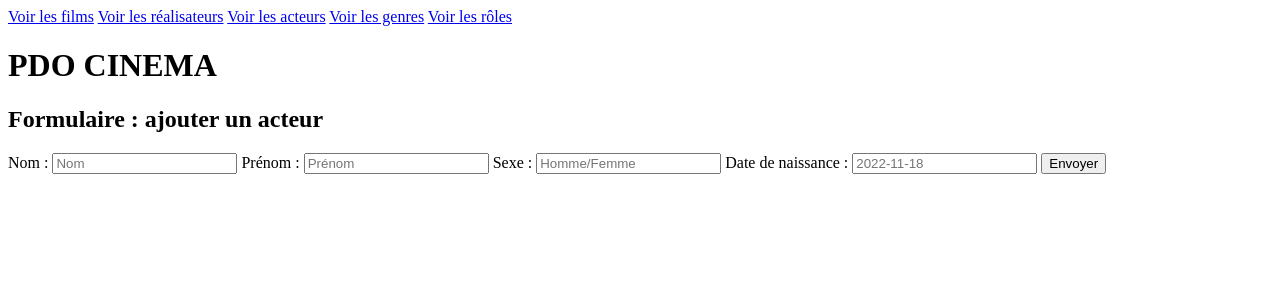
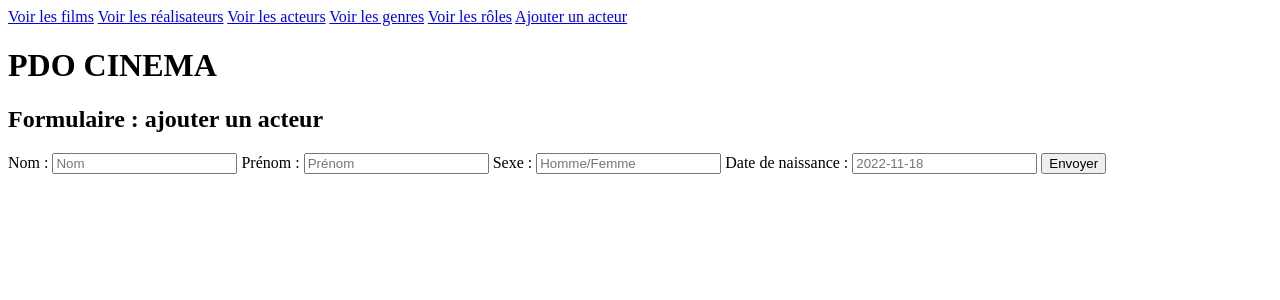
Before and after one commit to mayados/cinema_mvc, a PHP site: template view/ajoutActeur.php in a window 1280 px wide. Shown: the top 300 px of the page. Run offline with PHP 8.4, Linux system fonts and the light colour scheme; the template is opened without the code that fills it, so the values that code supplies are empty.

Commit message:
add link to page ajoutActeur

```diff
--- a/view/template.php
+++ b/view/template.php
@@ -13,6 +13,7 @@
         <a href="index.php?action=listActeurs">Voir les acteurs</a>
         <a href="index.php?action=listGenres">Voir les genres</a>
         <a href="index.php?action=listRoles">Voir les rôles</a>
+        <a href="index.php?action=ajoutActeur">Ajouter un acteur</a>
     </nav>
     <div id="container-page">
         <div id="contenu">
```
